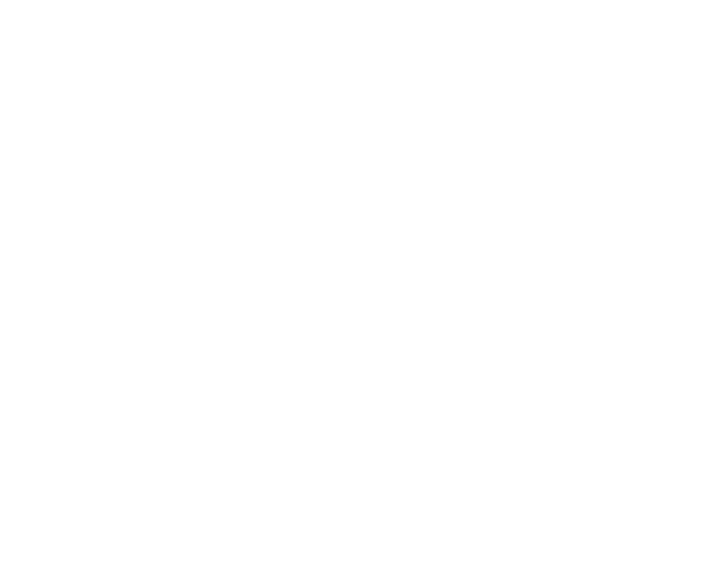
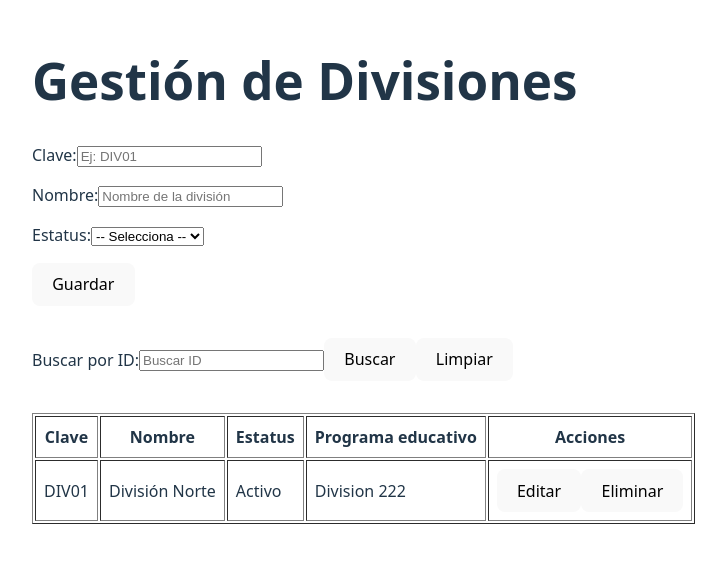
Before and after one commit to AlejandroIGA/practica1_dwi_front, a React (Vite) app: page /divisiones in a window 1280 px wide. Before the commit this address had no page. Shown: the part 129-692 px from the top of the page, without its empty margins (0-726 px from the left). Built offline with nearby package versions, Linux system fonts and the light colour scheme.

Commit message:
Se agregan la vista de division

```diff
--- /dev/null
+++ b/src/pages/Division.jsx
@@ -0,0 +1,60 @@
+import React from 'react';
+
+const Division = () => {
+  return (
+
+    <div style={{ padding: '2rem', maxWidth: '700px', margin: 'auto' }}>
+      <h1>Gestión de Divisiones</h1>
+      <form style={{ marginBottom: '2rem' }}>
+        <div style={{ marginBottom: '1rem' }}>
+          <label>Clave:</label>
+          <input type="text" name="id" placeholder="Ej: DIV01" required />
+        </div>
+        <div style={{ marginBottom: '1rem' }}>
+          <label>Nombre:</label>
+          <input type="text" name="name" placeholder="Nombre de la división" required />
+        </div>
+        <div style={{ marginBottom: '1rem' }}>
+          <label>Estatus:</label>
+          <select name="status" required>
+            <option value="">-- Selecciona --</option>
+            <option value="activo">Activo</option>
+            <option value="inactivo">Inactivo</option>
+          </select>
+        </div>
+        <button type="submit">Guardar</button>
+      </form>
+      <div style={{ marginBottom: '2rem' }}>
+        <label>Buscar por ID:</label>
+        <input type="text" placeholder="Buscar ID" />
+        <button>Buscar</button>
+        <button>Limpiar</button>
+      </div>
+      <table border="1" width="100%" cellPadding="8">
+        <thead>
+          <tr>
+            <th>Clave</th>
+            <th>Nombre</th>
+            <th>Estatus</th>
+            <th>Programa educativo</th>
+            <th>Acciones</th>
+          </tr>
+        </thead>
+        <tbody>
+          <tr>
+            <td>DIV01</td>
+            <td>División Norte</td>
+            <td>Activo</td>
+            <td>Division 222</td>
+            <td>
+              <button>Editar</button>
+              <button>Eliminar</button>
+            </td>
+          </tr>
+
+        </tbody>
+      </table>
+    </div>
+  );
+};
+export default Division;
--- a/src/routes/Routes.jsx
+++ b/src/routes/Routes.jsx
@@ -1,10 +1,11 @@
 import { Routes, Route } from "react-router-dom";
 import { ProgramaEducativo } from "../pages/ProgramaEducativo";
-
+import  Division  from "../pages/Division";
 const AppRoutes = () => {
     return (
         <Routes>
             <Route path="/" element={<ProgramaEducativo />} />
+            <Route path="/divisiones" element={<Division />} />
         </Routes>
     );
 };
```
